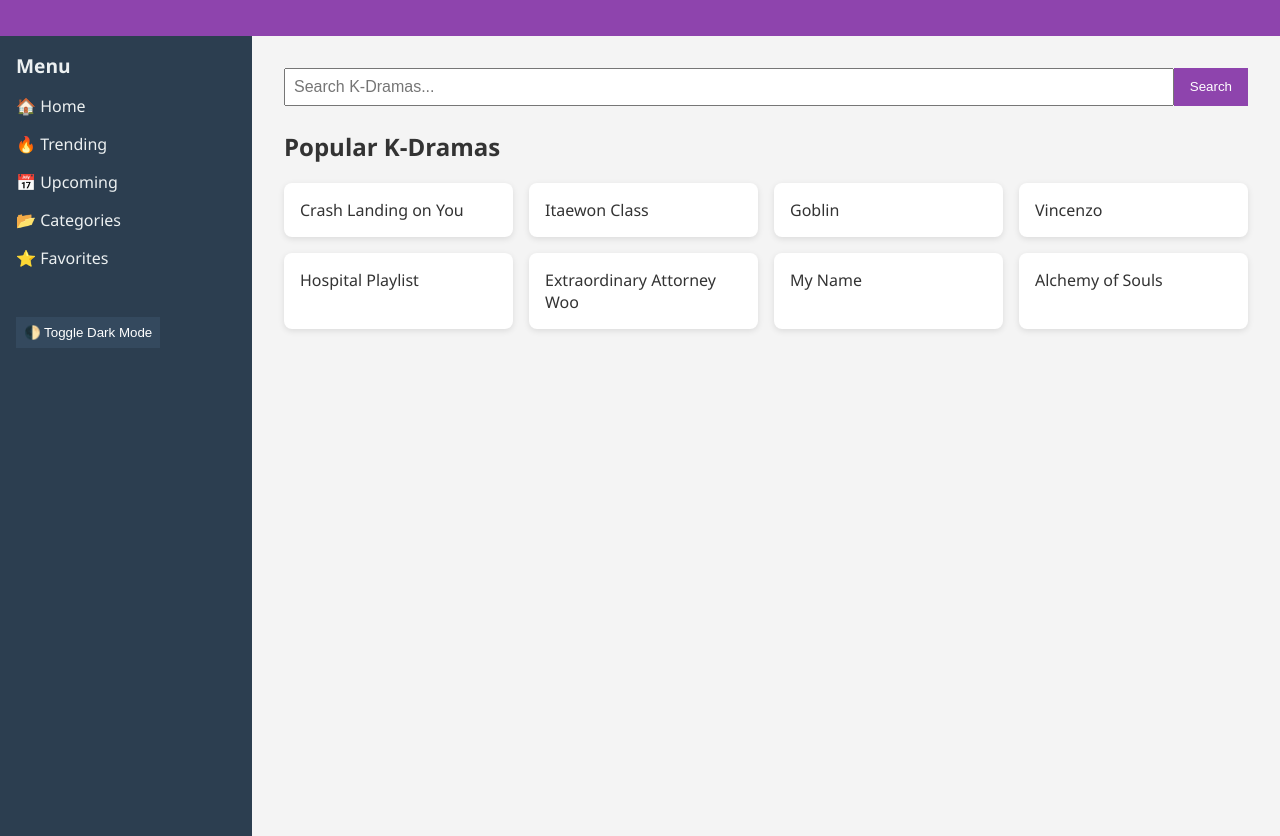
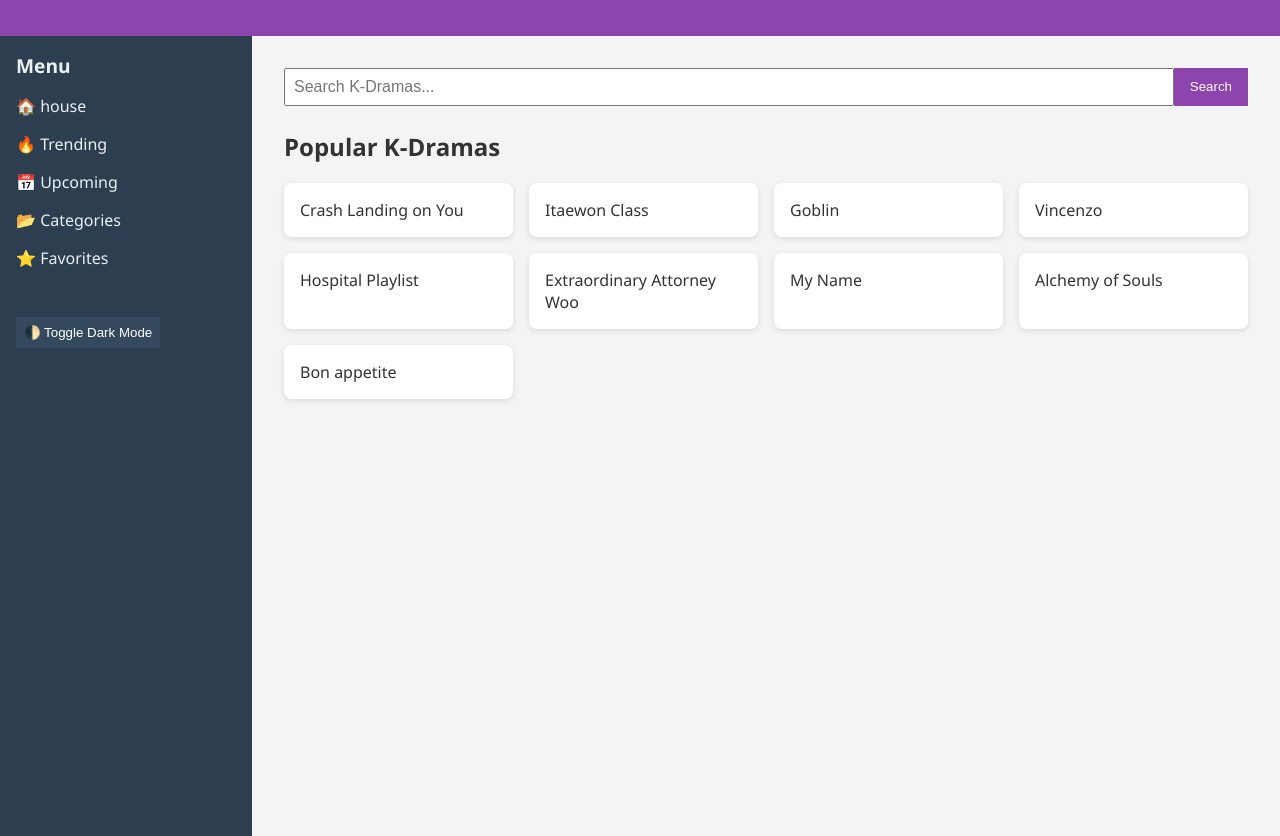
Before and after one commit to pathivadaramya288-star/collab, a plain HTML site: page index.html in a window 1280 px wide. Shown: the part 82-918 px from the top of the page. Drawn offline with Linux system fonts and the light colour scheme.

Commit message:
Update index.html
edited div in following code

```diff
--- a/index.html
+++ b/index.html
@@ -126,7 +126,7 @@
     <nav>
       <h2>Menu</h2>
       <ul>
-        <li><a href="#">🏠 Home</a></li>
+        <li><a href="#">🏠 house</a></li>
         <li><a href="#">🔥 Trending</a></li>
         <li><a href="#">📅 Upcoming</a></li>
         <li><a href="#">📂 Categories</a></li>
@@ -151,6 +151,7 @@
         <div class="card">Extraordinary Attorney Woo</div>
         <div class="card">My Name</div>
         <div class="card">Alchemy of Souls</div>
+        <div class="card">Bon appetite</div>
       </div>
     </main>
   </div>
```
